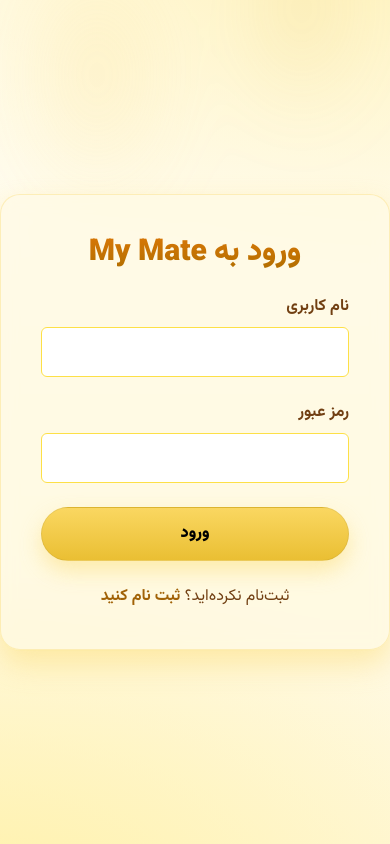
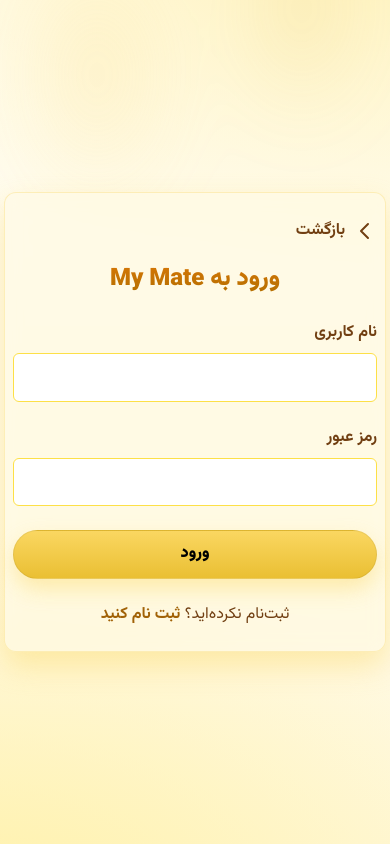
Before and after one commit to King-Navid/MyMate, a website: page public/login.html in a window 390 px wide. Drawn offline with nearby package versions, Linux system fonts and the light colour scheme.

Commit message:
Update login.html

```diff
--- a/public/login.html
+++ b/public/login.html
@@ -80,11 +80,36 @@
       * { animation: none !important; transition-duration: 0.01ms !important; }
       html:focus-within { scroll-behavior: auto; }
     }
+    @media (max-width: 700px) {
+      main.auth-card {
+        padding: 1.5rem 0.5rem;
+        border-radius: 12px;
+        max-width: 98vw;
+        min-width: 0;
+      }
+      .auth-card h1 {
+        font-size: 1.5rem;
+      }
+      form.space-y-6 > div, form.space-y-6 > button, form.space-y-6 > p {
+        margin-bottom: 1rem !important;
+      }
+      input, button[type="submit"] {
+        font-size: 1rem !important;
+        padding: 0.7rem 0.9rem !important;
+      }
+      .inline-flex.text-lg {
+        font-size: 1rem !important;
+      }
+    }
   </style>
 </head>
 <body class="min-h-screen flex flex-col items-center justify-center">
 
   <main class="auth-card p-10 rounded-2xl max-w-md w-full">
+    <a href="index.html" aria-label="بازگشت به صفحه اصلی" class="inline-flex items-center mb-4 text-yellow-900 hover:text-yellow-700 font-bold text-lg">
+      <svg xmlns="http://www.w3.org/2000/svg" class="h-6 w-6 ml-2" fill="none" viewBox="0 0 24 24" stroke="currentColor"><path stroke-linecap="round" stroke-linejoin="round" stroke-width="2" d="M15 19l-7-7 7-7" /></svg>
+      بازگشت
+    </a>
     <h1 class="text-3xl font-extrabold mb-6 text-center">ورود به My Mate</h1>
 
     <form id="loginForm" class="space-y-6">
```
